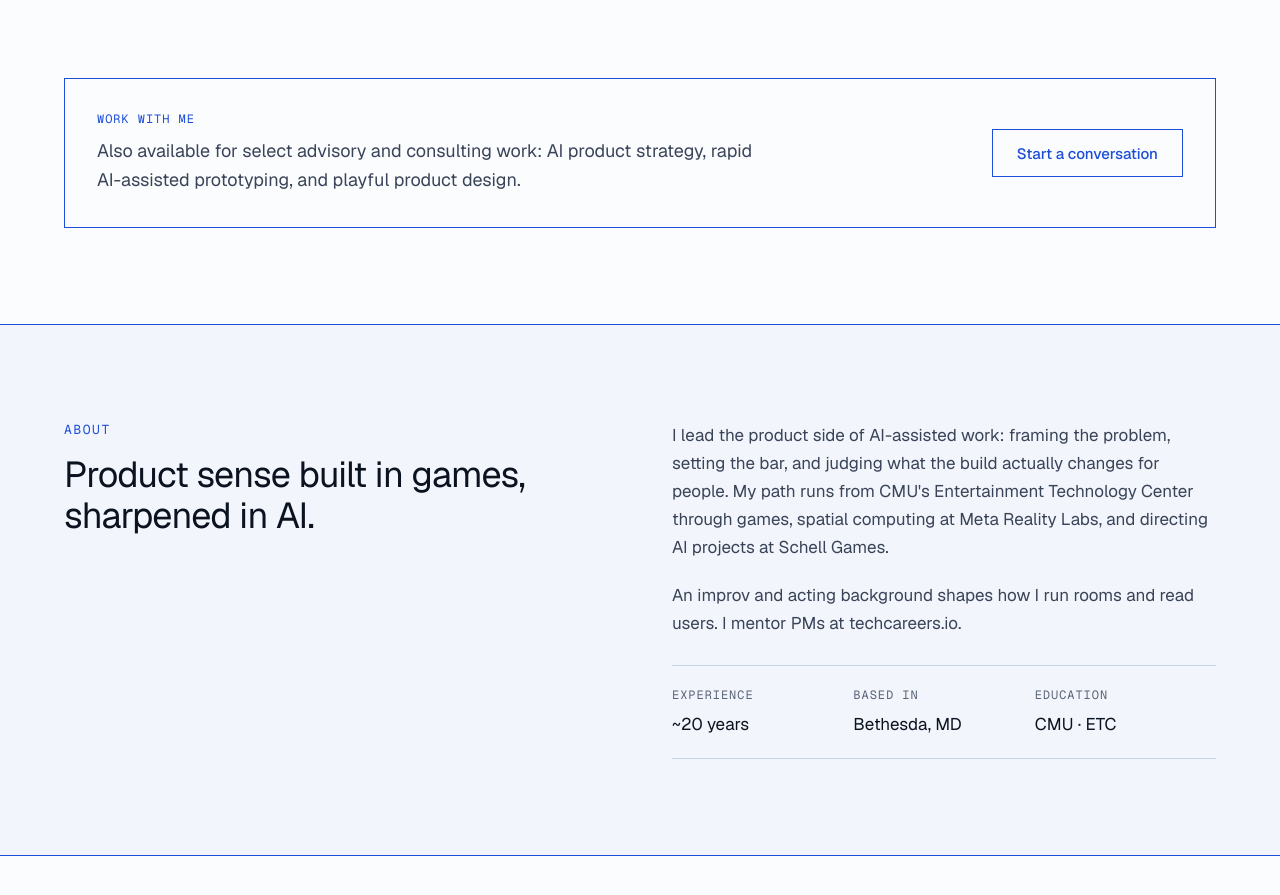
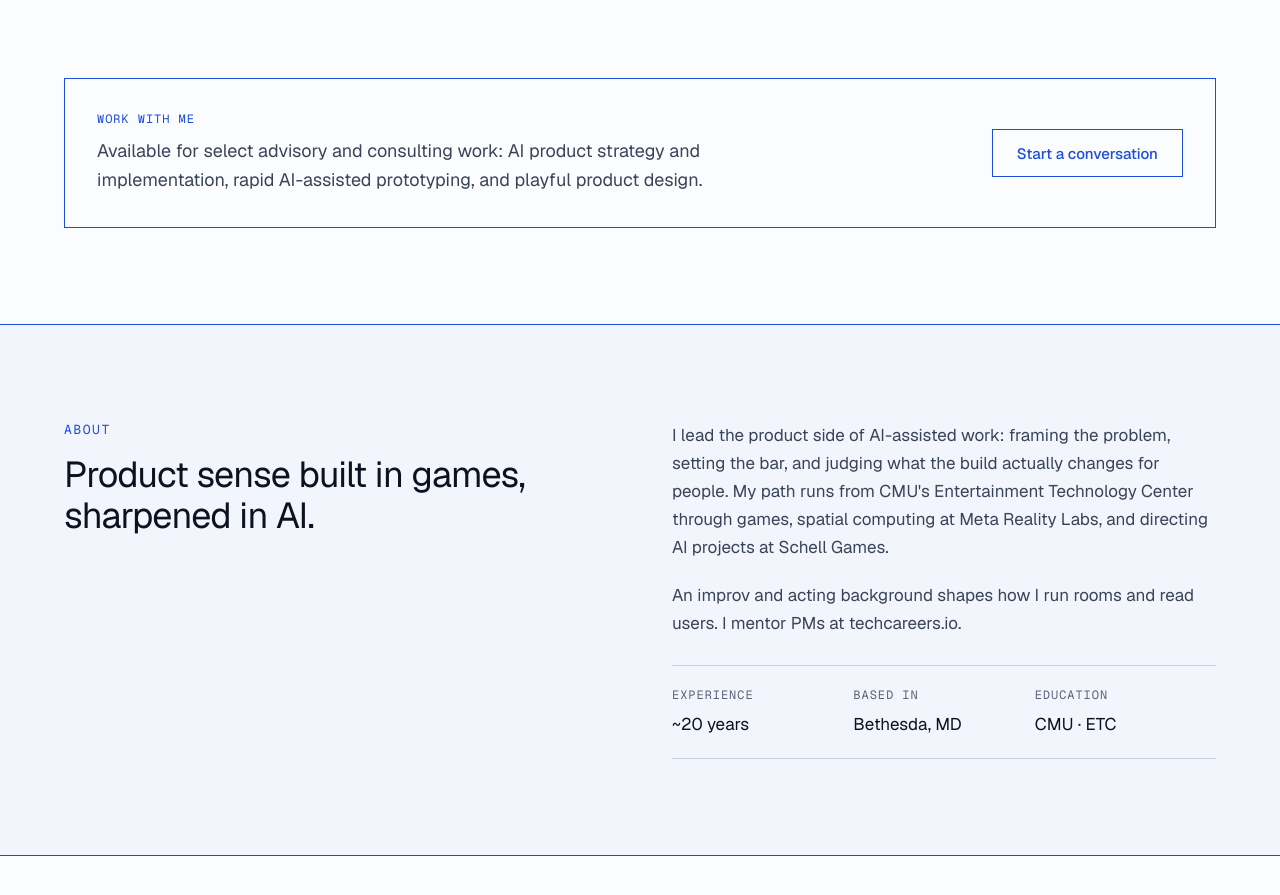
Before and after one commit to VanceWallace/portfolio, an Astro site: page / in a window 1280 px wide. Shown: the part 3080-3975 px from the top of the page. Built offline with nearby package versions, Linux system fonts and the light colour scheme; Astro itself is replaced by a stand-in of ours.

Commit message:
Update Work with me copy
Co-Authored-By: Claude Opus 5.5 <noreply@anthropic.com>
Claude-Session: https://claude.ai/code/session_01NR2P2jziAZ7mB3BUCRgsVY

```diff
--- a/src/components/WorkWithMe.astro
+++ b/src/components/WorkWithMe.astro
@@ -3,7 +3,7 @@
     <div style="display: flex; flex-direction: column; gap: 10px; max-width: 680px">
       <span class="label accent">Work with me</span>
       <p>
-        Also available for select advisory and consulting work: AI product strategy, rapid AI-assisted prototyping,
+        Available for select advisory and consulting work: AI product strategy and implementation, rapid AI-assisted prototyping,
         and playful product design.
       </p>
     </div>
```
